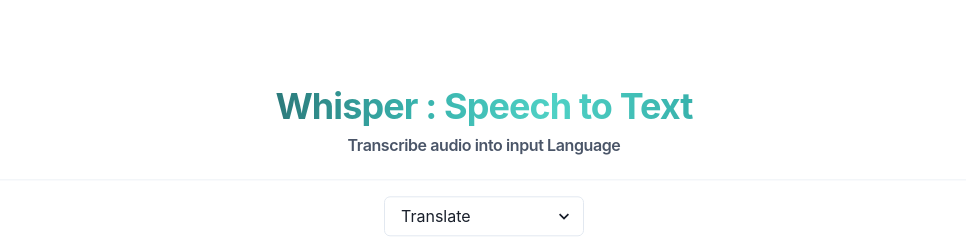
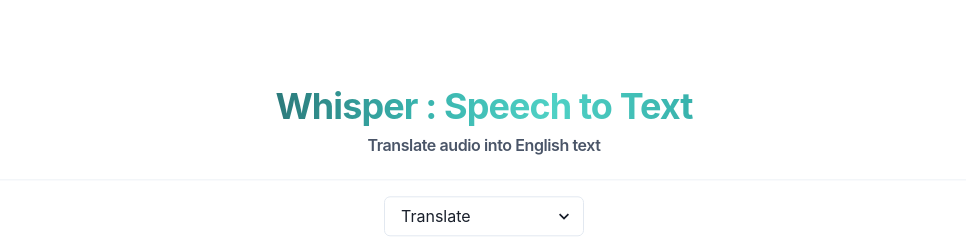
Before and after one commit to devhims/whisper-nextjs-sample, a Next.js app: page / in a window 1280 px wide. Shown: the top 238 px of the page, without its empty margins (156-1122 px from the left). Built offline with nearby package versions, Linux system fonts and the light colour scheme.

Commit message:
subtext fix

```diff
--- a/components/RecordSpeech.js
+++ b/components/RecordSpeech.js
@@ -39,10 +39,7 @@
   const [isProcessing, setIsProcessing] = useState(false);
   const [processingText, setProcessingText] = useState('');
   const [textResponse, setTextResponse] = useState('');
-  const [subText, setSubText] = useState({
-    translate: 'Translate audio into English text',
-    transcribe: 'Transcribe audio into input Language',
-  });
+  const [subText, setSubText] = useState('Translate audio into English text');
 
   const [operation, setOperation] = useState('translate');
 
@@ -74,6 +71,12 @@
 
   const handleOperationChange = (e) => {
     setOperation(e.target.value);
+
+    if (e.target.value === 'translate') {
+      setSubText('Translate audio into English text');
+    } else if (e.target.value === 'transcribe') {
+      setSubText('Transcribe audio into input Language');
+    }
   };
 
   const startRecording = async () => {
@@ -186,7 +189,7 @@
               mb='2'
               fontWeight={'semibold'}
             >
-              {subText.transcribe}
+              {subText}
             </Heading>
           </VStack>
           <Divider />
```
